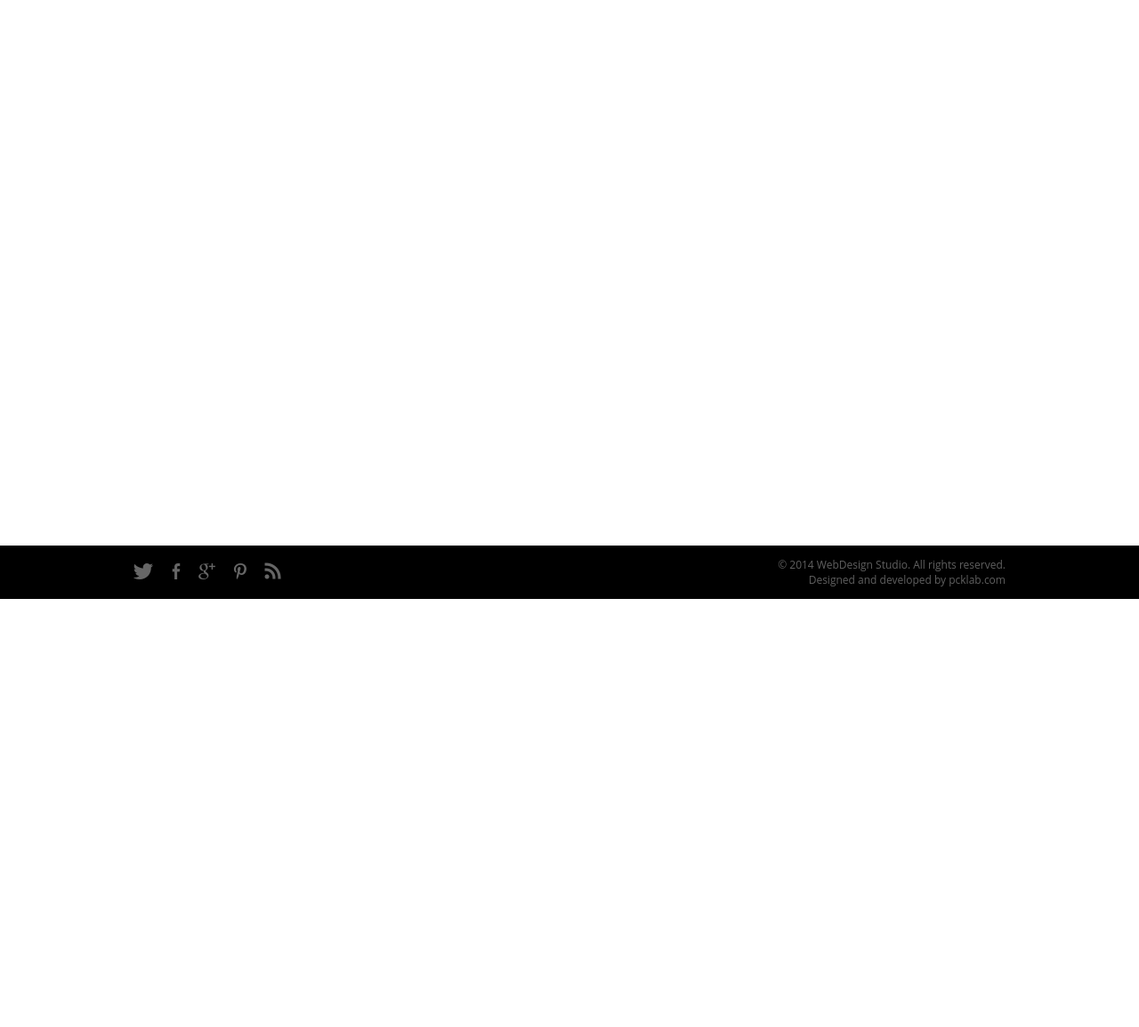
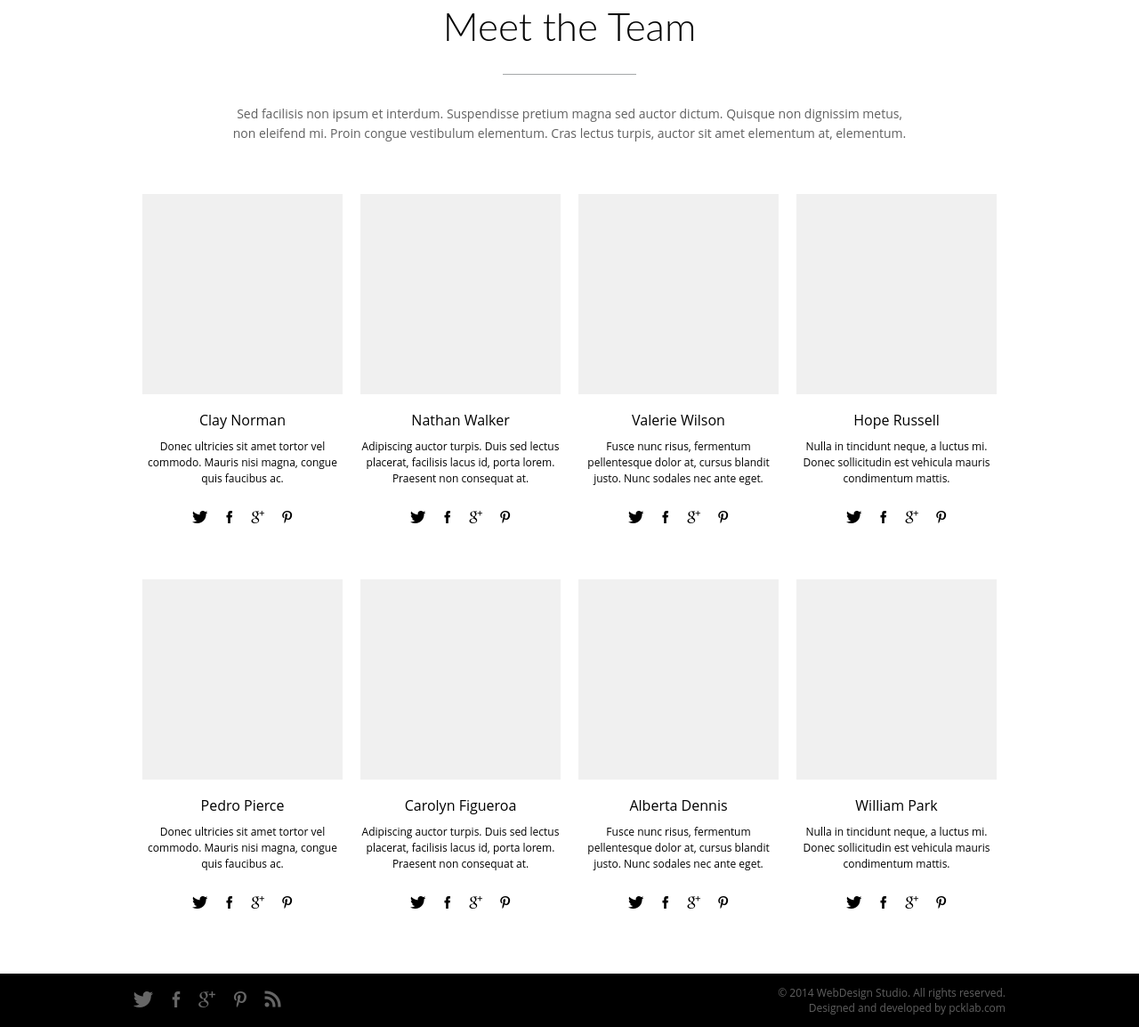
Before and after one commit to Kefir103/wds_pixelperfect, a React app: page /team in a window 1280 px wide. Shown: the part 127-1281 px from the top of the page at 89% size. Before the commit the page ends 800 px from the top, so only its background shows below. Built offline with nearby package versions, Linux system fonts and the light colour scheme.

Commit message:
Added OurTeamPage

```diff
--- a/src/client/App.js
+++ b/src/client/App.js
@@ -6,6 +6,7 @@ import { NavBar } from './components/NavBar';
 import { ServicesPage } from './components/services/ServicesPage';
 import { Footer } from './components/Footer';
 import { PortfolioPage } from './components/portfolio/PortfolioPage';
+import { OurTeamPage } from './components/our_team/OurTeamPage';
 
 export const App = () => {
     const [colorScheme, setColorScheme] = useState('');
@@ -28,6 +29,7 @@ export const App = () => {
                     <Route exact path={'/'} component={HomePage} />
                     <Route exact path={'/services'} component={ServicesPage} />
                     <Route exact path={'/portfolio'} component={PortfolioPage} />
+                    <Route exact path={'/team'} component={OurTeamPage} />
                 </Switch>
             </div>
             <Footer />
--- /dev/null
+++ b/src/client/components/our_team/OurTeamPage.js
@@ -0,0 +1,156 @@
+import React from 'react';
+
+import BlankImage from '../../../../public/images/our_team_images/OurTeam_Image_holder.png';
+import FacebookLogo from '../../../../public/images/our_team_images/Facebook_Black.png';
+import GooglePlusLogo from '../../../../public/images/our_team_images/Google+_Black.png';
+import PinterestLogo from '../../../../public/images/our_team_images/Pinterest_Black.png';
+import TwitterLogo from '../../../../public/images/our_team_images/Twitter_Black.png';
+
+export const OurTeamPage = () => {
+    return (
+        <div className={'our-team'}>
+            <div className={'our-team__container'}>
+                <div className={'our-team__info'}>
+                    <div className={'our-team__text-heading'}>Meet the Team</div>
+                    <hr />
+                    <div className={'our-team__text-desc'}>
+                        Sed facilisis non ipsum et interdum. Suspendisse pretium magna sed auctor
+                        dictum. Quisque non dignissim metus, non eleifend mi. Proin congue
+                        vestibulum elementum. Cras lectus turpis, auctor sit amet elementum at,
+                        elementum.
+                    </div>
+                </div>
+                <div className={'our-team__grid'}>
+                    <div className={'our-team__element'}>
+                        <div className={'our-team__photo'}>
+                            <img src={BlankImage} alt={'Member photo'} />
+                        </div>
+                        <div className={'our-team__name'}>Clay Norman</div>
+                        <div className={'our-team__member-desc'}>
+                            Donec ultricies sit amet tortor vel commodo. Mauris nisi magna, congue
+                            quis faucibus ac.
+                        </div>
+                        <div className={'our-team__member-contacts'}>
+                            <a href={'#'}><img src={TwitterLogo} alt={'Twitter'} /></a>
+                            <a href={'#'}><img src={FacebookLogo} alt={'Facebook'} /></a>
+                            <a href={'#'}><img src={GooglePlusLogo} alt={'GooglePlus'} /></a>
+                            <a href={'#'}><img src={PinterestLogo} alt={'Pinterest'} /></a>
+                        </div>
+                    </div>
+                    <div className={'our-team__element'}>
+                        <div className={'our-team__photo'}>
+                            <img src={BlankImage} alt={'Member photo'} />
+                        </div>
+                        <div className={'our-team__name'}>Nathan Walker</div>
+                        <div className={'our-team__member-desc'}>
+                            Adipiscing auctor turpis. Duis sed lectus placerat, facilisis lacus id,
+                            porta lorem. Praesent non consequat at.
+                        </div>
+                        <div className={'our-team__member-contacts'}>
+                            <a href={'#'}><img src={TwitterLogo} alt={'Twitter'} /></a>
+                            <a href={'#'}><img src={FacebookLogo} alt={'Facebook'} /></a>
+                            <a href={'#'}><img src={GooglePlusLogo} alt={'GooglePlus'} /></a>
+                            <a href={'#'}><img src={PinterestLogo} alt={'Pinterest'} /></a>
+                        </div>
+                    </div>
+                    <div className={'our-team__element'}>
+                        <div className={'our-team__photo'}>
+                            <img src={BlankImage} alt={'Member photo'} />
+                        </div>
+                        <div className={'our-team__name'}>Valerie Wilson</div>
+                        <div className={'our-team__member-desc'}>
+                            Fusce nunc risus, fermentum pellentesque dolor at, cursus blandit justo.
+                            Nunc sodales nec ante eget.
+                        </div>
+                        <div className={'our-team__member-contacts'}>
+                            <a href={'#'}><img src={TwitterLogo} alt={'Twitter'} /></a>
+                            <a href={'#'}><img src={FacebookLogo} alt={'Facebook'} /></a>
+                            <a href={'#'}><img src={GooglePlusLogo} alt={'GooglePlus'} /></a>
+                            <a href={'#'}><img src={PinterestLogo} alt={'Pinterest'} /></a>
+                        </div>
+                    </div>
+                    <div className={'our-team__element'}>
+                        <div className={'our-team__photo'}>
+                            <img src={BlankImage} alt={'Member photo'} />
+                        </div>
+                        <div className={'our-team__name'}>Hope Russell</div>
+                        <div className={'our-team__member-desc'}>
+                            Nulla in tincidunt neque, a luctus mi. Donec sollicitudin est vehicula
+                            mauris condimentum mattis.
+                        </div>
+                        <div className={'our-team__member-contacts'}>
+                            <a href={'#'}><img src={TwitterLogo} alt={'Twitter'} /></a>
+                            <a href={'#'}><img src={FacebookLogo} alt={'Facebook'} /></a>
+                            <a href={'#'}><img src={GooglePlusLogo} alt={'GooglePlus'} /></a>
+                            <a href={'#'}><img src={PinterestLogo} alt={'Pinterest'} /></a>
+                        </div>
+                    </div>
+                    <div className={'our-team__element'}>
+                        <div className={'our-team__photo'}>
+                            <img src={BlankImage} alt={'Member photo'} />
+                        </div>
+                        <div className={'our-team__name'}>Pedro Pierce</div>
+                        <div className={'our-team__member-desc'}>
+                            Donec ultricies sit amet tortor vel commodo. Mauris nisi magna, congue
+                            quis faucibus ac.
+                        </div>
+                        <div className={'our-team__member-contacts'}>
+                            <a href={'#'}><img src={TwitterLogo} alt={'Twitter'} /></a>
+                            <a href={'#'}><img src={FacebookLogo} alt={'Facebook'} /></a>
+                            <a href={'#'}><img src={GooglePlusLogo} alt={'GooglePlus'} /></a>
+                            <a href={'#'}><img src={PinterestLogo} alt={'Pinterest'} /></a>
+                        </div>
+                    </div>
+                    <div className={'our-team__element'}>
+                        <div className={'our-team__photo'}>
+                            <img src={BlankImage} alt={'Member photo'} />
+                        </div>
+                        <div className={'our-team__name'}>Carolyn Figueroa</div>
+                        <div className={'our-team__member-desc'}>
+                            Adipiscing auctor turpis. Duis sed lectus placerat, facilisis lacus id,
+                            porta lorem. Praesent non consequat at.
+                        </div>
+                        <div className={'our-team__member-contacts'}>
+                            <a href={'#'}><img src={TwitterLogo} alt={'Twitter'} /></a>
+                            <a href={'#'}><img src={FacebookLogo} alt={'Facebook'} /></a>
+                            <a href={'#'}><img src={GooglePlusLogo} alt={'GooglePlus'} /></a>
+                            <a href={'#'}><img src={PinterestLogo} alt={'Pinterest'} /></a>
+                        </div>
+                    </div>
+                    <div className={'our-team__element'}>
+                        <div className={'our-team__photo'}>
+                            <img src={BlankImage} alt={'Member photo'} />
+                        </div>
+                        <div className={'our-team__name'}>Alberta Dennis</div>
+                        <div className={'our-team__member-desc'}>
+                            Fusce nunc risus, fermentum pellentesque dolor at, cursus blandit justo.
+                            Nunc sodales nec ante eget.
+                        </div>
+                        <div className={'our-team__member-contacts'}>
+                            <a href={'#'}><img src={TwitterLogo} alt={'Twitter'} /></a>
+                            <a href={'#'}><img src={FacebookLogo} alt={'Facebook'} /></a>
+                            <a href={'#'}><img src={GooglePlusLogo} alt={'GooglePlus'} /></a>
+                            <a href={'#'}><img src={PinterestLogo} alt={'Pinterest'} /></a>
+                        </div>
+                    </div>
+                    <div className={'our-team__element'}>
+                        <div className={'our-team__photo'}>
+                            <img src={BlankImage} alt={'Member photo'} />
+                        </div>
+                        <div className={'our-team__name'}>William Park</div>
+                        <div className={'our-team__member-desc'}>
+                            Nulla in tincidunt neque, a luctus mi. Donec sollicitudin est vehicula
+                            mauris condimentum mattis.
+                        </div>
+                        <div className={'our-team__member-contacts'}>
+                            <a href={'#'}><img src={TwitterLogo} alt={'Twitter'} /></a>
+                            <a href={'#'}><img src={FacebookLogo} alt={'Facebook'} /></a>
+                            <a href={'#'}><img src={GooglePlusLogo} alt={'GooglePlus'} /></a>
+                            <a href={'#'}><img src={PinterestLogo} alt={'Pinterest'} /></a>
+                        </div>
+                    </div>
+                </div>
+            </div>
+        </div>
+    );
+};
--- /dev/null
+++ b/src/client/styles/components/our_team/_ourTeamPage.scss
@@ -0,0 +1,85 @@
+.our-team {
+    background-color: white;
+}
+
+.our-team__container {
+    display: flex;
+    flex-direction: column;
+    align-items: center;
+    max-width: 960px;
+    margin: 0 auto;
+    padding: 50px 0 10px;
+}
+
+.our-team__info {
+    display: flex;
+    flex-direction: column;
+    align-items: center;
+    justify-content: space-between;
+    height: 155px;
+
+    hr {
+        width: 150px;
+        border: none;
+        border-top: 1px solid #a5a8a9;
+        color: #a5a8a9;
+    }
+}
+
+.our-team__text-heading {
+    font-family: Lato;
+    font-size: 44px;
+    font-weight: 300;
+    margin-bottom: 20px;
+}
+
+.our-team__text-desc {
+    font-family: "Open Sans";
+    font-size: 14px;
+    color: #606060;
+    text-align: center;
+    line-height: 1.6em;
+    margin-top: 25px;
+    padding: 0 100px;
+}
+
+.our-team__grid {
+    display: grid;
+    grid-template-columns: 225px 225px 225px 225px;
+    grid-column-gap: 20px;
+    margin-top: 60px;
+}
+
+.our-team__element {
+    display: flex;
+    flex-direction: column;
+    align-items: center;
+    justify-content: space-between;
+    margin-bottom: 60px;
+}
+
+.our-team__photo {
+    width: 100%;
+}
+
+.our-team__name {
+    font-family: "Open Sans";
+    font-size: 16px;
+    font-weight: 500;
+    margin: 15px 0 10px;
+}
+
+.our-team__member-desc {
+    font-family: "Open Sans";
+    font-size: 12px;
+    text-align: center;
+    margin-bottom: 25px;
+    line-height: 1.5em;
+}
+
+.our-team__member-contacts {
+    display: flex;
+    flex-direction: row;
+    justify-content: space-between;
+    width: 114px;
+}
--- a/src/client/styles/styles.scss
+++ b/src/client/styles/styles.scss
@@ -5,8 +5,10 @@
 @import 'components/footer';
 @import 'components/services/servicesPage';
 @import 'components/portfolio/portfolioPage';
+@import 'components/our_team/ourTeamPage';
 
-html, body {
+html,
+body {
     height: 100%;
     margin: 0;
     padding: 0;
```
Also changed, not shown: src/client/components/Footer.js (+5 -5 lines), src/client/components/portfolio/PortfolioPage.js (+9 -9 lines), public/images/contacts_logos/Facebook_Gray.png (renamed from public/images/contacts_logos/Facebook.png), public/images/contacts_logos/Google+_Gray.png (renamed from public/images/contacts_logos/Google+.png), public/images/contacts_logos/Pinterest_Gray.png (renamed from public/images/contacts_logos/Pinterest.png), public/images/contacts_logos/RSS_Gray.png (renamed from public/images/contacts_logos/RSS.png), public/images/contacts_logos/Twitter_Gray.png (renamed from public/images/contacts_logos/Twitter.png), public/images/our_team_images/Facebook_Black.png (added), public/images/our_team_images/Google+_Black.png (added), public/images/our_team_images/OurTeam_Image_holder.png (added), public/images/our_team_images/Pinterest_Black.png (added), public/images/our_team_images/Twitter_Black.png (added), public/images/portfolio_images/Image_Holder.png (renamed from public/images/Image_Holder.png), public/styles.css.
